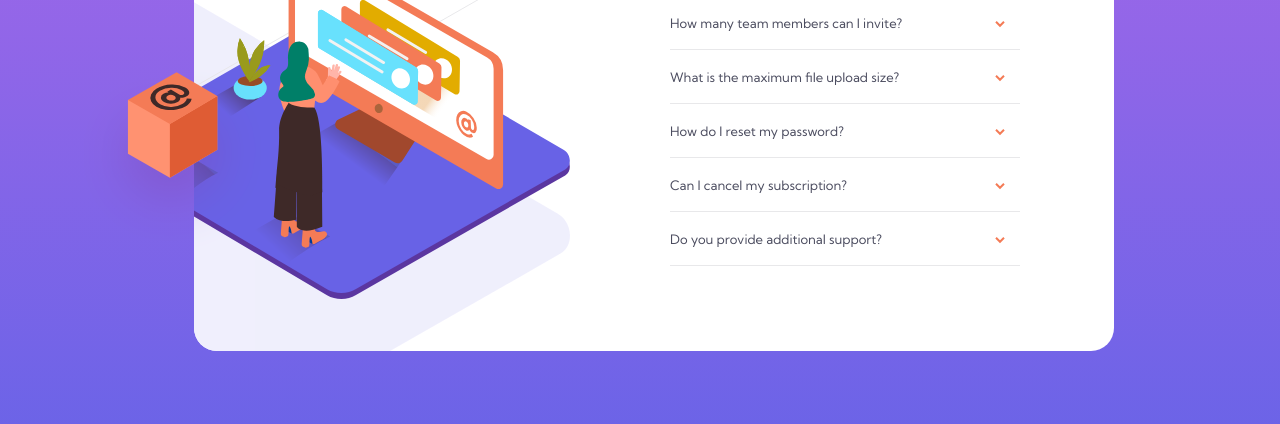
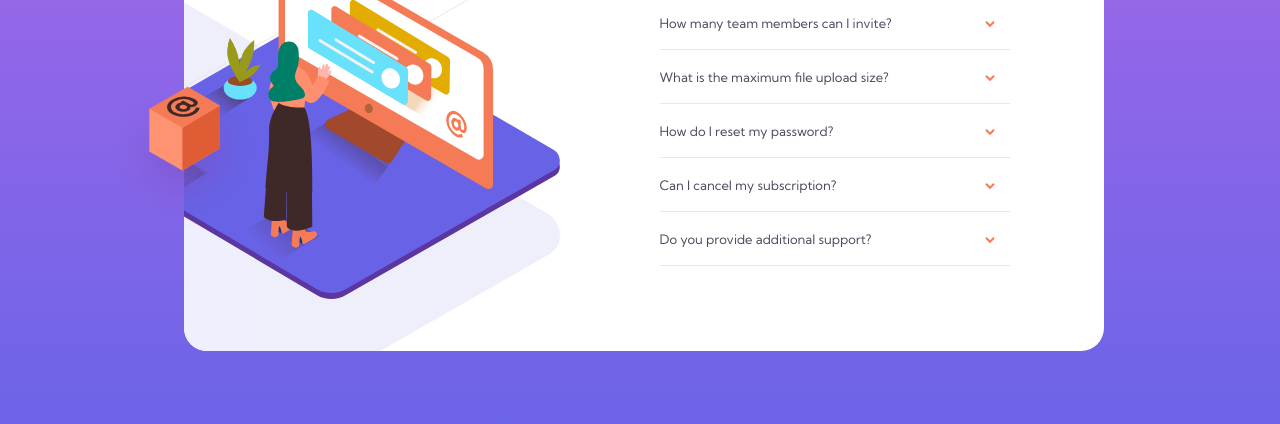
Before and after one commit to Kakha-Rekhviashvili/Faq-Accordion-main, a plain HTML site: page index.html in a window 1280 px wide. Shown: the part 288-712 px from the top of the page. Drawn offline with Linux system fonts and the light colour scheme.

Commit message:
Update styles.css

```diff
--- a/styles.css
+++ b/styles.css
@@ -196,9 +196,10 @@ H1 {
   .box {
     display: inline-block;
     position: relative;
-    top: 50px;
-    left: -5px;
-    margin-right: -79px;
+    top: 46px;
+    left: 16px;
+    margin-right: -60px;
     z-index: 100;
+    width: 151px;
   }
 }
```
